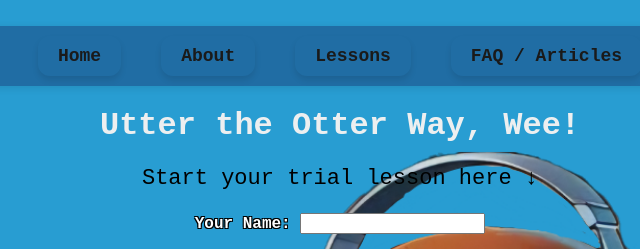
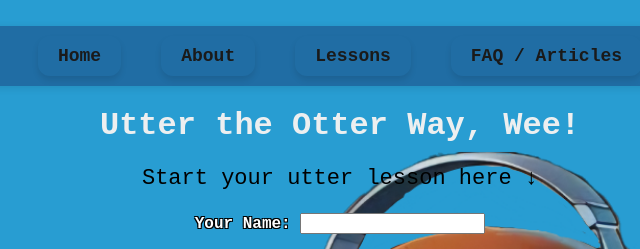
Before and after one commit to RomeLane/otter-english, a plain HTML site: page public/index.html in a window 1280 px wide. Shown: the top 249 px of the page, 300-940 px from the left. Drawn offline with Linux system fonts and the light colour scheme.

Commit message:
Edited index.html to test auto-deploy

```diff
--- a/public/index.html
+++ b/public/index.html
@@ -126,7 +126,7 @@ label {
   <div id="myDIV">
   <h1 class="center-text">Utter the Otter Way, Wee!</h1>
   <link rel="stylesheet" href="https://cdnjs.cloudflare.com/ajax/libs/font-awesome/6.5.0/css/all.min.css">
-  <p> Start your trial lesson here ↓ </p>
+  <p> Start your utter lesson here ↓ </p>
 
   <form action=https://formspree.io/f/xgvadyon method="POST">
     <label>
```
